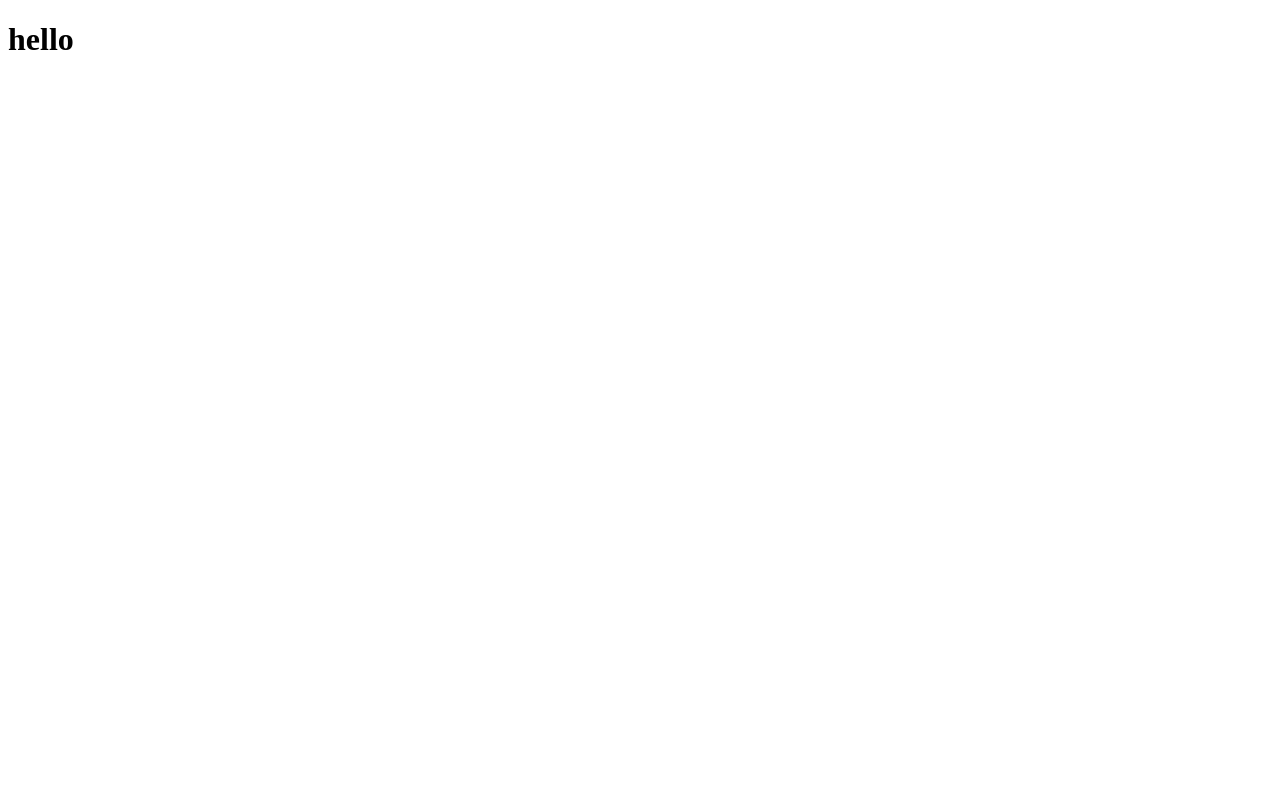
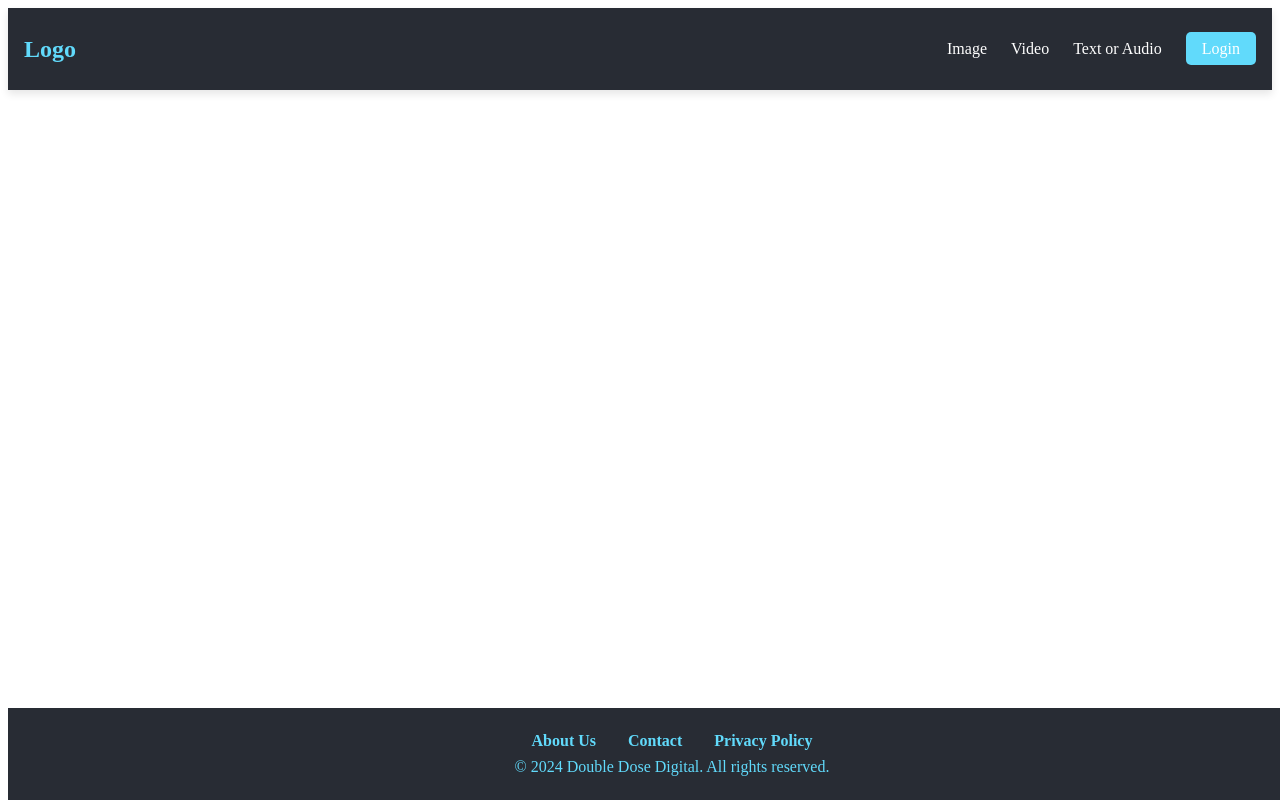
Before and after one commit to ankit-doubledosedigital/website-DDD, a React (Create React App) app in the folder client/: page / in a window 1280 px wide. Built offline with nearby package versions, Linux system fonts and the light colour scheme.

Commit message:
navbar and footer add

```diff
--- /dev/null
+++ b/client/src/App.js
@@ -0,0 +1,16 @@
+// src/App.js
+import React from 'react';
+import Navbar from './Components/Navbar';
+import Footer from './Components/Footer';
+
+const App = () => {
+  return (
+    <div>
+      <Navbar />
+      <Footer/>
+
+    </div>
+  );
+};
+
+export default App;
--- /dev/null
+++ b/client/src/Components/Footer.css
@@ -0,0 +1,36 @@
+/* src/Footer.css */
+.footer {
+    background-color: #282c34; /* Darker background */
+    color: #61dafb; /* Light blue text color */
+    padding: 1.5rem;
+    text-align: center;
+    position: fixed;
+    width: 100%;
+    bottom: 0;
+  }
+
+  .footer-content {
+    display: flex;
+    flex-direction: column;
+    align-items: center;
+  }
+
+  .footer-links {
+    margin-bottom: 0.5rem;
+  }
+
+  .footer-links a {
+    color: #61dafb; /* Light blue link color */
+    margin: 0 1rem;
+    text-decoration: none;
+    font-weight: bold; /* Bold text for links */
+  }
+
+  .footer-links a:hover {
+    color: #21a1f1; /* Slightly darker blue on hover */
+    text-decoration: underline;
+  }
+
+  .footer-text {
+    margin: 0;
+  }
--- /dev/null
+++ b/client/src/Components/Footer.js
@@ -0,0 +1,20 @@
+// src/Footer.js
+import React from 'react';
+import './Footer.css';
+
+const Footer = () => {
+  return (
+    <footer className="footer">
+      <div className="footer-content">
+        <div className="footer-links">
+          <a href="#about">About Us</a>
+          <a href="#contact">Contact</a>
+          <a href="#privacy">Privacy Policy</a>
+        </div>
+        <p className="footer-text">© 2024 Double Dose Digital. All rights reserved.</p>
+      </div>
+    </footer>
+  );
+};
+
+export default Footer;
--- /dev/null
+++ b/client/src/Components/Navbar.css
@@ -0,0 +1,52 @@
+/* src/Navbar.css */
+.navbar {
+    display: flex;
+    justify-content: space-between;
+    align-items: center;
+    background-color: #282c34; /* Darker background color */
+    padding: 1rem;
+    box-shadow: 0 4px 8px rgba(0, 0, 0, 0.1); /* Add some shadow for depth */
+  }
+
+  .navbar-logo a {
+    color: #61dafb; /* Light blue logo color */
+    font-size: 1.5rem;
+    text-decoration: none;
+    font-weight: bold;
+  }
+
+  .navbar-menu {
+    list-style: none;
+    display: flex;
+    gap: 1.5rem; /* Increase gap for better spacing */
+  }
+
+  .navbar-menu li {
+    display: inline;
+  }
+
+  .navbar-menu a {
+    color: white;
+    text-decoration: none;
+    font-size: 1rem;
+    transition: color 0.3s; /* Smooth transition for color change */
+  }
+
+  .navbar-menu a:hover {
+    color: #61dafb; /* Change color on hover */
+  }
+
+  .navbar-login-button {
+    background-color: #61dafb; /* Light blue button color */
+    color: #282c34; /* Dark text color for contrast */
+    padding: 0.5rem 1rem;
+    border-radius: 5px;
+    border: none;
+    cursor: pointer;
+    transition: background-color 0.3s, color 0.3s; /* Smooth transition for background and text color change */
+  }
+
+  .navbar-login-button:hover {
+    background-color: #21a1f1; /* Slightly darker blue on hover */
+    color: white; /* White text color on hover */
+  }
--- /dev/null
+++ b/client/src/Components/Navbar.js
@@ -0,0 +1,21 @@
+// src/Navbar.js
+import React from 'react';
+import './Navbar.css';
+
+const Navbar = () => {
+  return (
+    <nav className="navbar">
+      <div className="navbar-logo">
+        <a href="#home">Logo</a>
+      </div>
+      <ul className="navbar-menu">
+        <li><a href="#image">Image</a></li>
+        <li><a href="#video">Video</a></li>
+        <li><a href="#text-or-audio">Text or Audio</a></li>
+        <li><a href="#login" className="navbar-login-button">Login</a></li>
+      </ul>
+    </nav>
+  );
+};
+
+export default Navbar;
--- a/client/src/index.js
+++ b/client/src/index.js
@@ -1,10 +1,12 @@
 import React from 'react';
 import ReactDOM from 'react-dom/client';
+import App from './App';
 
 
 const root = ReactDOM.createRoot(document.getElementById('root'));
 root.render(
   <React.StrictMode>
-  <h1>hello</h1>
+    <App/>
+
   </React.StrictMode>
 );
```
